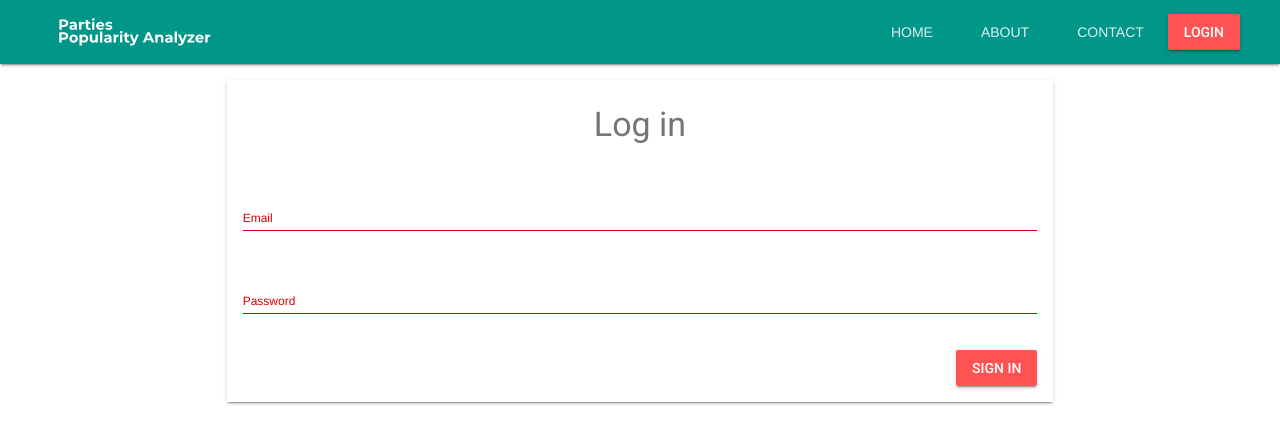
After one commit to MikeSagnelli/PartiesPopularityAnalyzer, a Flask app: page /login in a window 1280 px wide. The commit adds this page. Shown: the top 444 px of the page. Run offline with Flask 2, Linux system fonts and the light colour scheme; some libraries are stand-ins or nearby versions.

Commit message:
login complete

```diff
--- a/forms.py
+++ b/forms.py
@@ -8,3 +8,8 @@ class SignupForm(FlaskForm):
     email = StringField('Email', validators=[DataRequired("Please enter your email address."), Email("Please enter a valid email address.")])
     password = PasswordField('Password', validators=[DataRequired("Please enter your password."), Length(min=6, message="Passwords must be at least 6 characters.")])
     submit = SubmitField('Sign Up')
+
+class LoginForm(FlaskForm):
+    email = StringField('Email', validators=[DataRequired("Please enter your email address."), Email("Please enter a valid email address.")])
+    password = PasswordField('Password', validators=[DataRequired("Please enter your password.")])
+    submit = SubmitField("Sign in")
--- a/routes.py
+++ b/routes.py
@@ -1,7 +1,8 @@
 from flask import Flask, render_template, request, session, redirect, url_for
 from flask_pymongo import PyMongo
-from forms import SignupForm
+from forms import SignupForm, LoginForm
 from models import User
+from werkzeug import check_password_hash
 import os
 
 app = Flask(__name__)
@@ -38,6 +39,27 @@ def signup():
     elif request.method == 'GET':
         return render_template('signup.html', form=form)
 
+@app.route('/login', methods=["GET", "POST"])
+def login():
+    form = LoginForm()
+
+    if request.method == "POST":
+        if form.validate() == False:
+            return render_template("login.html", form=form)
+        else:
+            email = form.email.data
+            password = form.password.data
+
+            users = mongo.db.users
+            user = users.find_one({"email": email})
+            if user is not None and check_password_hash(user['pwd_hash'], password):
+                session['email'] = form.email.data
+                return redirect(url_for('home'))
+            else:
+                return redirect(url_for('login'))
+    elif request.method == "GET":
+        return render_template('login.html', form=form)
+
 @app.route("/home")
 def home():
     return render_template("home.html")
--- a/static/js/index.js
+++ b/static/js/index.js
@@ -0,0 +1,11 @@
+$(document).ready(function(){
+    console.log("ready!");
+
+    $("#login-button").click(function(){
+        window.location.href = "/login"
+    });
+
+    $("#small-login-button").click(function(){
+        window.location.href = "/login"
+    });
+});
--- a/templates/_login.html
+++ b/templates/_login.html
@@ -11,6 +11,8 @@
         <link rel="stylesheet" href="https://fonts.googleapis.com/icon?family=Material+Icons">
         <link rel="stylesheet" href="https://code.getmdl.io/1.3.0/material.teal-red.min.css" />
         <script defer src="https://code.getmdl.io/1.3.0/material.min.js"></script>
+        <script src="https://ajax.googleapis.com/ajax/libs/jquery/3.3.1/jquery.min.js"></script>
+        <script src="{{ url_for('static', filename='js/index.js') }}"></script>
     </head>
   <body>
     <div class="mdl-layout mdl-js-layout mdl-layout--fixed-header mdl-layout--no-drawer-button">
@@ -24,10 +26,10 @@
                     <a class="mdl-navigation__link mdl-typography--text-uppercase" href="">Home</a>
                     <a class="mdl-navigation__link mdl-typography--text-uppercase" href="">About</a>
                     <a class="mdl-navigation__link mdl-typography--text-uppercase" href="">Contact</a>
-                    <button class="mdl-button mdl-js-button mdl-button--raised mdl-js-ripple-effect mdl-button--accent">Login</button>
+                    <button id="login-button" class="mdl-button mdl-js-button mdl-button--raised mdl-js-ripple-effect mdl-button--accent">Login</button>
                 </nav>
                 <nav class="mdl-navigation mdl-layout--small-screen-only">
-                    <button class="mdl-button mdl-js-button mdl-button--raised mdl-js-ripple-effect mdl-button--accent">Login</button>
+                    <button id="small-login-button" class="mdl-button mdl-js-button mdl-button--raised mdl-js-ripple-effect mdl-button--accent">Login</button>
                 </nav>
                 <!-- Right aligned menu below button -->
                 <button id="menu-lower-right" class="mdl-button mdl-js-button mdl-button--icon mdl-layout--small-screen-only">
--- /dev/null
+++ b/templates/login.html
@@ -0,0 +1,37 @@
+{% extends "_login.html" %}
+
+{% block content %}
+<div class="mdl-grid">
+        <div class="mdl-cell mdl-cell--8-col-desktop mdl-card mdl-shadow--2dp center-block">
+            <div class="center-block text-center">
+                <h3 class="light">Log in</h3>
+            </div>
+            <form method="POST" action="/login">
+                {{ form.hidden_tag() }}
+                <div class="mdl-grid">
+                    <div class="mdl-cell mdl-cell--12-col-desktop mdl-cell--4-col-tablet mdl-textfield mdl-js-textfield mdl-textfield--floating-label">
+                        {{ form.email(class="mdl-textfield__input")}}
+                        {% if form.email.errors %}
+                            {% for error in form.email.errors %}
+                                <span class="text-danger">{{ error }}</span>
+                            {% endfor %}
+                        {% endif %}
+                        {{ form.email.label(class="mdl-textfield__label") }}
+                    </div>
+                    <div class="mdl-cell mdl-cell--12-col-desktop mdl-cell--4-col-tablet mdl-textfield mdl-js-textfield mdl-textfield--floating-label">
+                        {{ form.password(class="mdl-textfield__input")}}
+                        {% if form.password.errors %}
+                            {% for error in form.password.errors %}
+                                <span class="text-danger">{{ error }}</span>
+                            {% endfor %}
+                        {% endif %}
+                        {{ form.password.label(class="mdl-textfield__label") }}
+                    </div>
+                    <div class="mdl-cell mdl-cell--12-col-desktop mdl-cell--8-col-tablet text-right">
+                        {{ form.submit(class="mdl-button mdl-js-button mdl-button--raised mdl-button--accent") }}
+                    </div>
+                </div>
+            </form>
+        </div>
+    </div>
+{% endblock %}
```
